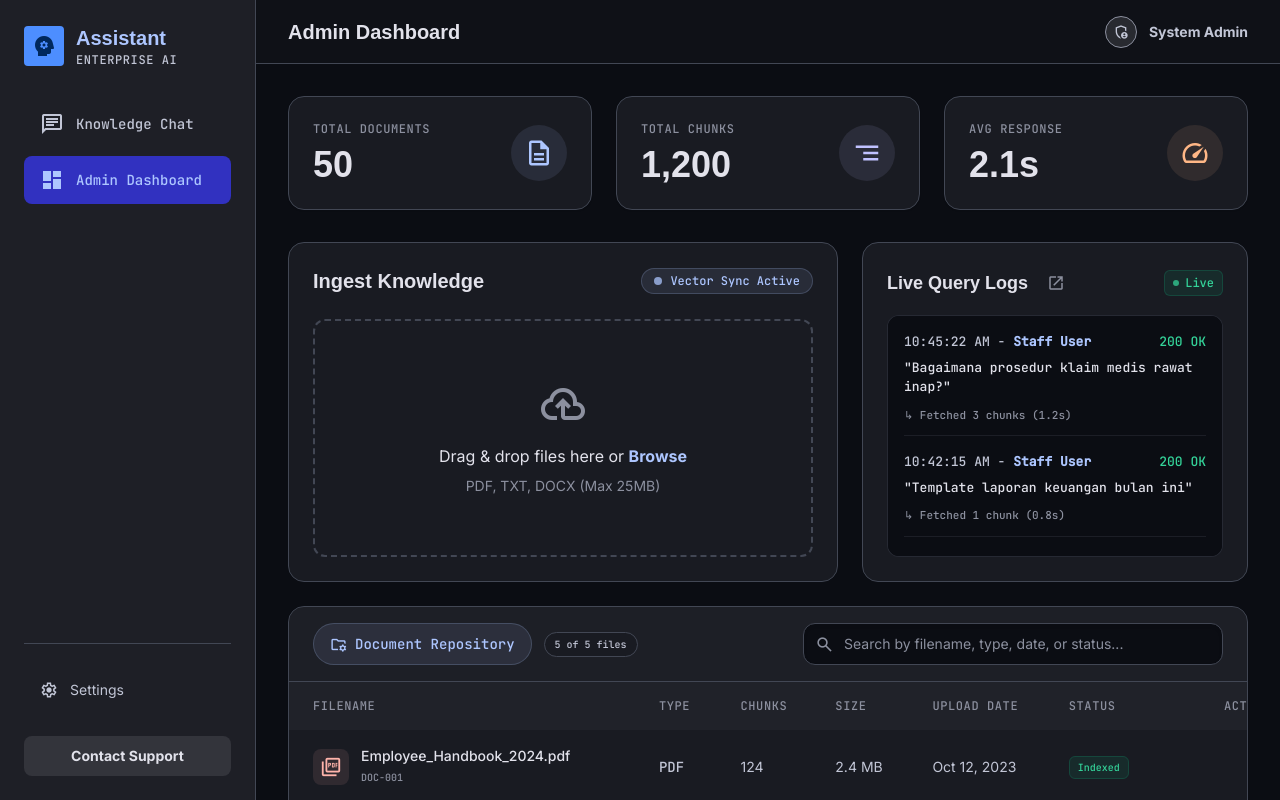
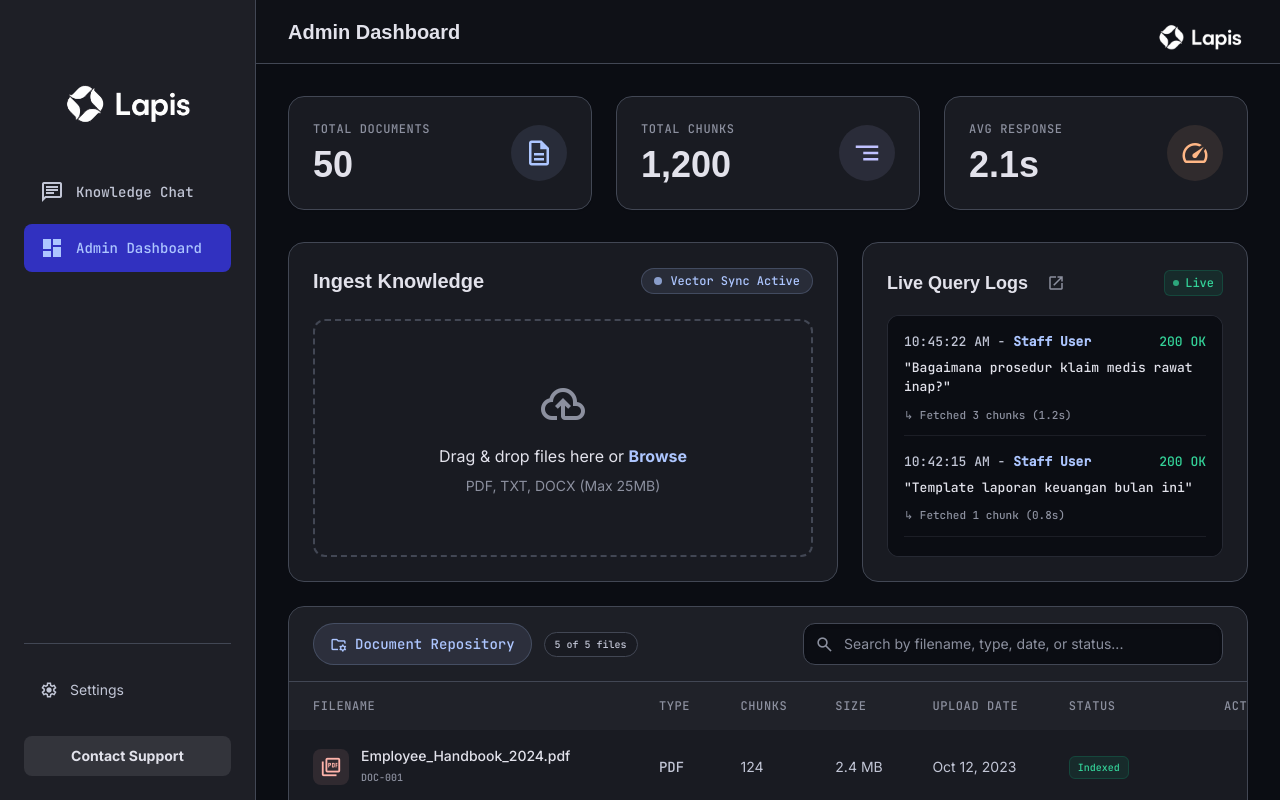
Before and after one commit to andhikaseptiansyah/RAG_LapisAI, a React (Vite) app: page /admin in a window 1280 px wide. Built offline with nearby package versions, Linux system fonts and the light colour scheme.

Commit message:
update logo di admin pannel

```diff
--- a/src/components/AdminHeader.tsx
+++ b/src/components/AdminHeader.tsx
@@ -15,13 +15,12 @@ export const AdminHeader: React.FC<AdminHeaderProps> = ({ onToggleSidebar }) =>
         <h2 className="font-headline text-lg md:text-xl font-bold text-on-surface">Admin Dashboard</h2>
       </div>
 
-      <div className="flex items-center gap-2 md:gap-3">
-        <div className="flex items-center gap-2 md:gap-3 cursor-pointer group">
-          <div className="w-7 h-7 md:w-8 md:h-8 rounded-full bg-surface-container-high border border-outline flex items-center justify-center overflow-hidden">
-            <span className="material-symbols-outlined text-sm md:text-base text-on-surface-variant group-hover:text-primary transition-colors">admin_panel_settings</span>
-          </div>
-          <span className="text-xs md:text-sm font-semibold text-on-surface-variant group-hover:text-primary transition-colors hidden sm:block">System Admin</span>
-        </div>
+      <div className="flex items-center justify-end">
+        <img
+          src="/assistant-logo.png"
+          alt="Lapis Logo"
+          className="w-20 md:w-24 h-auto object-contain"
+        />
       </div>
     </header>
   );
--- a/src/components/AdminSidebar.tsx
+++ b/src/components/AdminSidebar.tsx
@@ -20,23 +20,20 @@ export const AdminSidebar: React.FC<AdminSidebarProps> = ({ isOpen, onClose }) =
 
         <div className="p-5 md:p-6 flex flex-col h-full overflow-y-auto custom-scrollbar">
           {/* Header Sidebar */}
-          <div className="flex items-center justify-between mb-8">
-            <div className="flex items-center gap-3">
-              <div className="w-9 h-9 md:w-10 md:h-10 bg-primary-container rounded flex items-center justify-center shrink-0">
-                <span className="material-symbols-outlined text-on-primary-container icon-filled">psychology</span>
-              </div>
-              <div>
-                <h1 className="font-headline text-lg md:text-xl font-bold text-primary leading-tight">Assistant</h1>
-                <p className="font-mono text-[10px] md:text-xs text-on-surface-variant tracking-wider uppercase">Enterprise AI</p>
-              </div>
-            </div>
+          <div className="flex items-center justify-center mb-1 relative">
+            <img
+              src="/assistant-logo.png"
+              alt="Lapis Logo"
+              className="w-28 md:w-36 h-auto object-contain shrink-0"
+            />
+
             {/* Tombol Tutup Sidebar di Mobile */}
-            <button onClick={onClose} className="md:hidden p-1 text-on-surface-variant hover:text-primary rounded-lg transition-colors shrink-0">
+            <button onClick={onClose} className="md:hidden absolute right-0 p-1 text-on-surface-variant hover:text-primary rounded-lg transition-colors shrink-0">
               <span className="material-symbols-outlined">close</span>
             </button>
           </div>
 
-          <nav className="flex-1 flex flex-col gap-2">
+          <nav className="flex-1 flex flex-col gap-2 -mt-1">
             <Link to="/" className="flex items-center gap-3 px-4 py-3 rounded-lg font-mono text-sm transition-all duration-200 text-on-surface-variant hover:bg-surface-container-high">
               <span className="material-symbols-outlined">chat</span>
               Knowledge Chat
```
